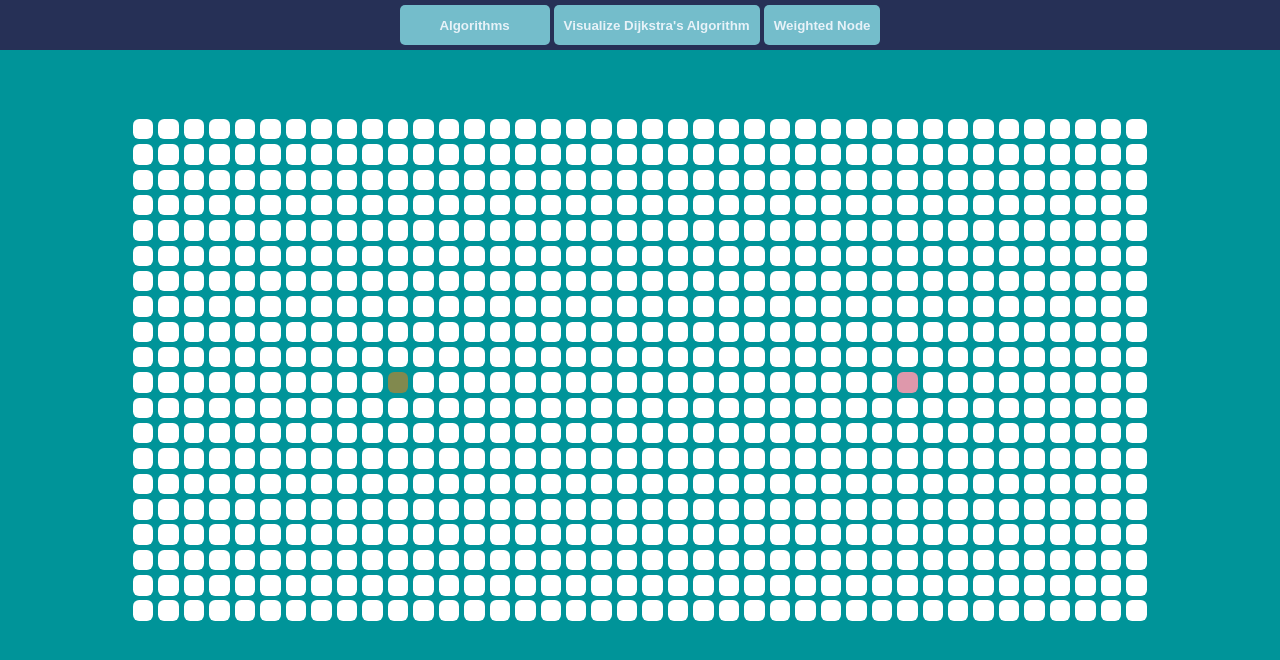
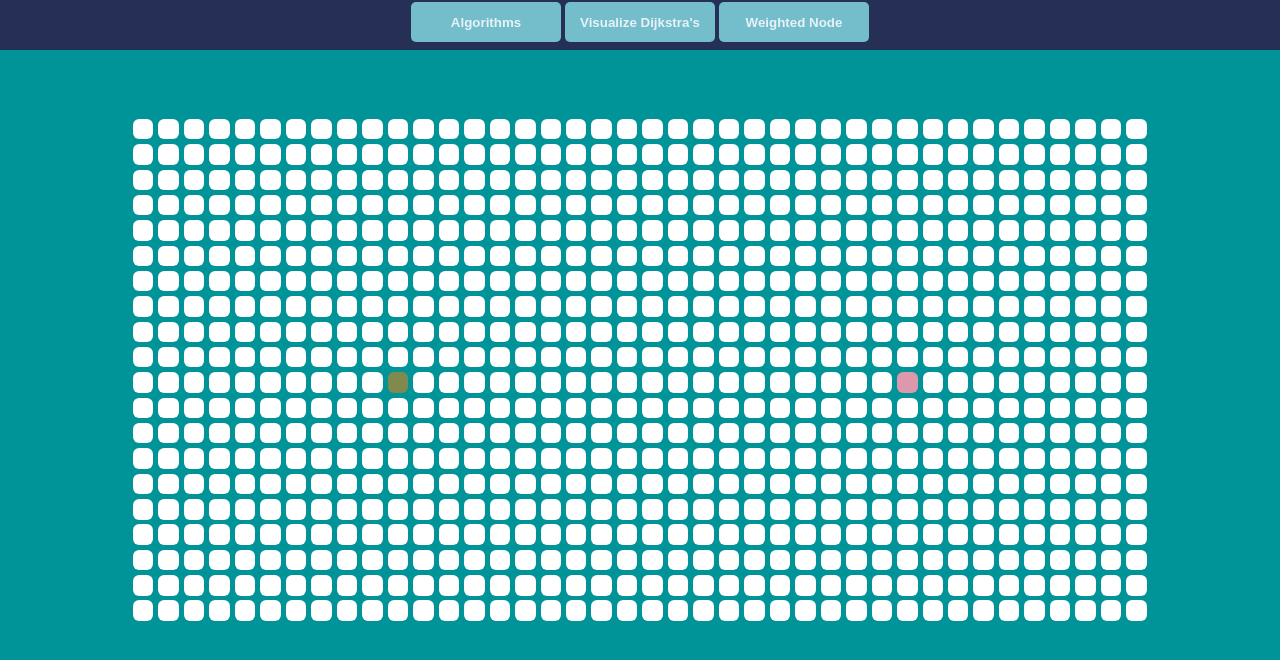
Before and after one commit to johnsonphan95/pathfindee, a React (Create React App) app: page / in a window 1280 px wide. Shown: the top 660 px of the page. Built offline with nearby package versions, Linux system fonts and the light colour scheme.

Commit message:
Change buttons text on click

```diff
--- a/src/components/Node.css
+++ b/src/components/Node.css
@@ -47,13 +47,12 @@
 
   50% {
     background: crimson;
-    opacity: 0.5;
+    opacity: 0.75;
   }
 
   75% {
     transform: scale(1.5);
     background: orangered;
-    opacity: 0.8;
   }
 
   100% {
--- a/src/components/PathFinder.css
+++ b/src/components/PathFinder.css
@@ -18,43 +18,43 @@
   margin: 2px;
   border-radius: 5px;
   font-weight: bold;
-  background: #74bdcb;
+  background-color: #74bdcb;
   border: none;
   color: #e7f2f8;
   height: 40px;
+  min-width: 150px;
 }
 
 .button:hover {
-  background: #e7f2f8;
+  background-color: #e7f2f8;
   color: #74bdcb;
 }
 
 .navbar {
   display: flex;
   justify-content: center;
-  background: #263056;
+  background-color: #263056;
   height: 50px;
-  align-items: center;
 }
 
 .dropdown {
   display: inline-block;
   padding: 10px 0px;
   margin: 2px;
-  background: #74bdcb;
+  background-color: #74bdcb;
   color: #e7f2f8;
   font-weight: bold;
   border: none;
   border-radius: 5px;
   height: 40px;
-  width: 150px;
+  min-width: 150px;
 }
 
 .dropdown-content {
   display: none;
   position: absolute;
   width: 150px;
-  background: #74bdcb;
+  background-color: #74bdcb;
   box-shadow: 0px 16px 10px 0px rgba(0, 0, 0, 0.2);
   padding: 10px 0px;
   border-radius: 5px;
@@ -67,7 +67,7 @@
 
 .dropdown-content div:hover {
   color: #74bdcb;
-  background: #e7f2f8;
+  background-color: #e7f2f8;
 }
 
 .dropdown:hover .dropdown-content {
--- a/src/components/PathFinder.jsx
+++ b/src/components/PathFinder.jsx
@@ -7,7 +7,8 @@ import "./PathFinder.css";
 
 const Visualizer = () => {
   const [grid, setGrid] = useState([]);
-  const [visualizing, setVisualizing] = useState("false");
+  const [finished, setFinished] = useState(false);
+  const [finding, setFinding] = useState(false);
   const [mouseDown, setMouseDown] = useState(false);
   const [moveStart, setMoveStart] = useState(false);
   const [moveEnd, setMoveEnd] = useState(false);
@@ -92,6 +93,35 @@ const Visualizer = () => {
     return [visitedNodesInOrder, nodesInShortestPathOrder];
   };
 
+  const changeAlgorithm = e => {
+    e.preventDefault();
+    setAlgorithm(e.target.id);
+    const newGrid = grid.slice();
+    if (e.target.id === "dijkstra") {
+      newGrid.map(col =>
+        col.map(node => {
+          node.visited = false;
+          node.distance = 0;
+          node.seen = false;
+          node.prev = null;
+        })
+      );
+    } else {
+      newGrid.map(col =>
+        col.map(node => {
+          node.visited = false;
+          node.weight = 0;
+        })
+      );
+    }
+    setGrid(newGrid);
+  };
+
+  const resetGrid = () => {
+    const newGrid = getInitialGrid();
+    setGrid(newGrid);
+  };
+
   const animateAlgorithm = paths => {
     const visitedNodesInOrder = paths[0];
     const nodesInShortestPathOrder = paths[1];
@@ -108,7 +138,6 @@ const Visualizer = () => {
           " " + "node-visited";
       }, 10 * i);
     }
-    setVisualizing(false);
   };
 
   const animateShortestPath = nodesInShortestPathOrder => {
@@ -119,10 +148,12 @@ const Visualizer = () => {
           " " + "node node-shortest-path";
       }, 50 * i);
     }
+    setFinding(false);
+    setFinished(true);
   };
 
   const visualizeAlgorithm = () => {
-    setVisualizing(true);
+    setFinding(true);
     const {
       START_NODE_ROW,
       START_NODE_COL,
@@ -138,7 +169,7 @@ const Visualizer = () => {
 
   const getAlgorithmName = () => {
     if (algorithm === "dijkstra") {
-      return "Dijkstra's Algorithm";
+      return "Dijkstra's";
     }
     if (algorithm === "dfs") {
       return "Depth First Search";
@@ -159,7 +190,28 @@ const Visualizer = () => {
     );
   };
 
+  const getMainButton = () => {
+    let text;
+    let func;
+    if (finished || finding) {
+      text = "Reset";
+      func = resetGrid;
+    } else {
+      text = `Visualize ${getAlgorithmName()}`;
+      func = visualizeAlgorithm;
+    }
+
+    return (
+      <button className="button" onClick={() => func()}>
+        {text}
+      </button>
+    );
+  };
+
   const handleMouseDown = (col, row) => {
+    if (finding) {
+      return;
+    }
     if (grid[col][row].start) {
       setMoveStart(true);
     } else if (grid[col][row].end) {
@@ -247,26 +299,23 @@ const Visualizer = () => {
   };
 
   return (
-    <div>
+    <div
+      onMouseDown={() => setMouseDown(true)}
+      onMouseUp={() => handleMouseUp()}
+    >
       <div className="navbar">
         <button className="dropdown">
           Algorithms
           <div className="dropdown-content">
-            <div
-              id="dijkstra"
-              defaultValue
-              onClick={e => setAlgorithm(e.target.id)}
-            >
+            <div id="dijkstra" defaultValue onClick={e => changeAlgorithm(e)}>
               Dijkstra's Algorithm
             </div>
-            <div id="dfs" onClick={e => setAlgorithm(e.target.id)}>
+            <div id="dfs" onClick={e => changeAlgorithm(e)}>
               Depth First Search
             </div>
           </div>
         </button>
-        <button className="button" onClick={() => visualizeAlgorithm()}>
-          Visualize {getAlgorithmName()}
-        </button>
+        {getMainButton()}
         {getWeightButton()}
       </div>
       <div className="grid">{displayGrid()}</div>
```
